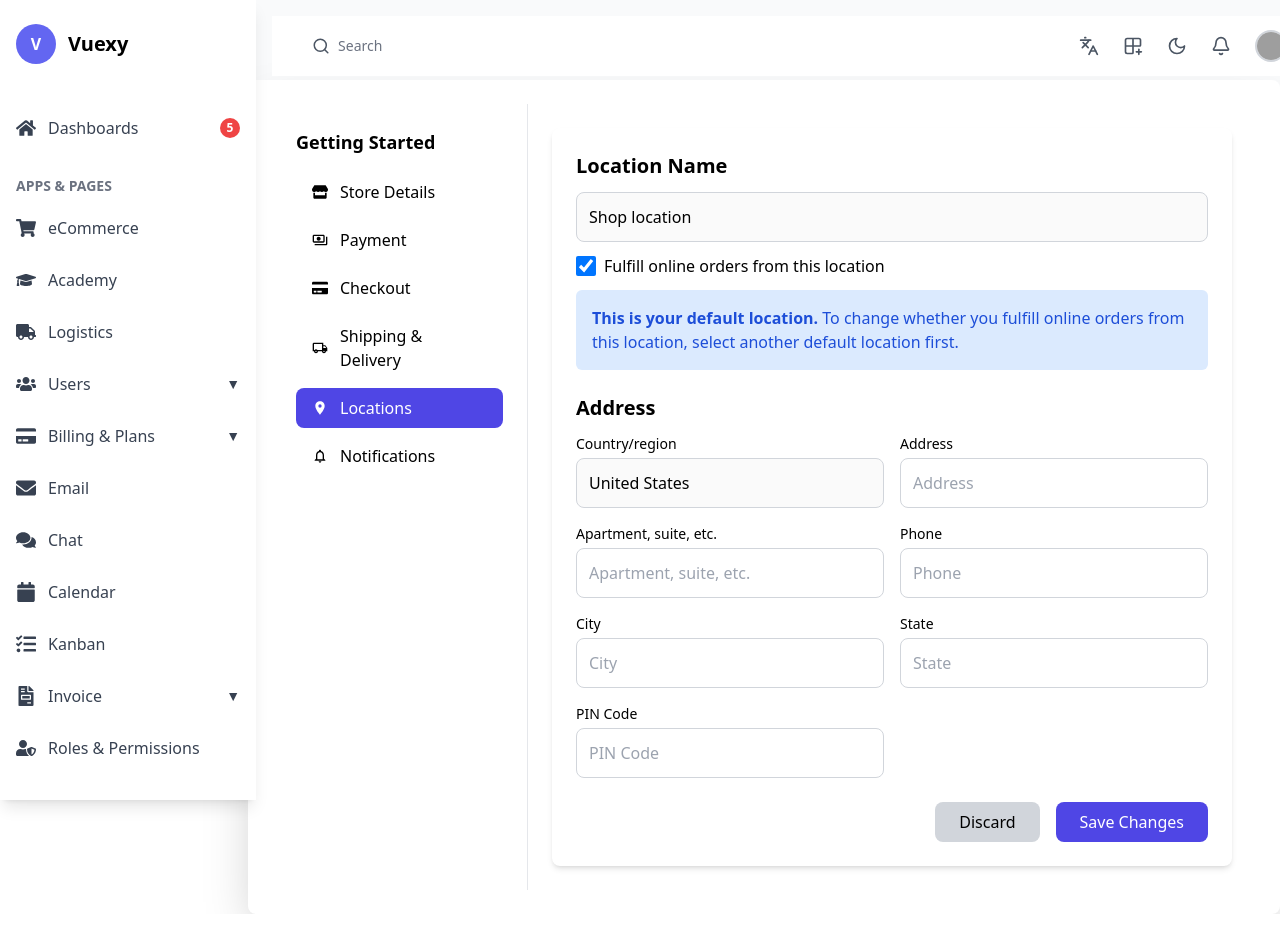
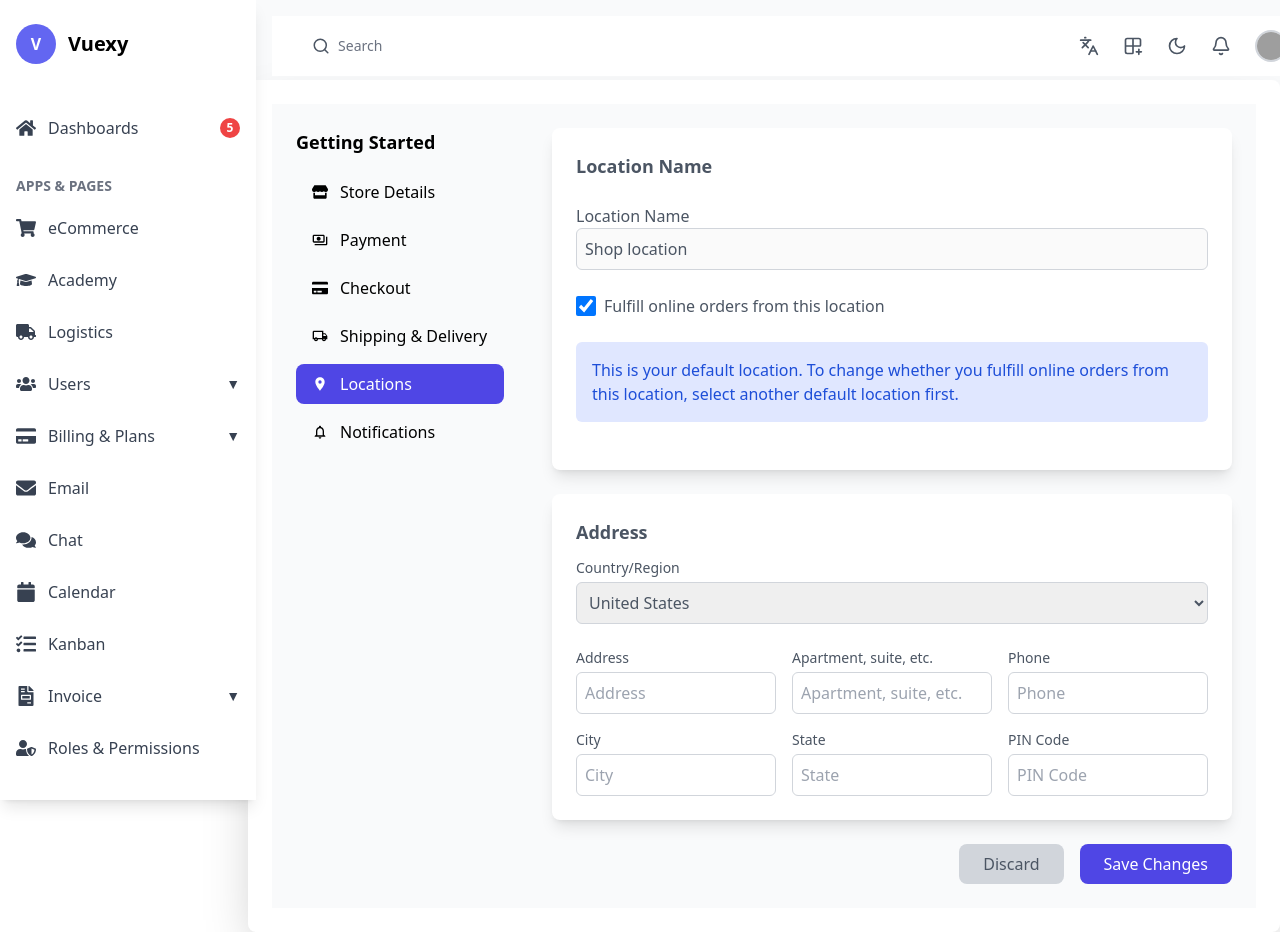
Before and after one commit to xnafi/dashboard, a React (Vite) app: page /ECommerceLocations in a window 1280 px wide. Built offline with nearby package versions, Linux system fonts and the light colour scheme; grey boxes are pictures that could not be loaded.

Commit message:
Ecommerce locations dark mode added

```diff
--- a/src/pages/eCommerce/ECommerceLocations.tsx
+++ b/src/pages/eCommerce/ECommerceLocations.tsx
@@ -21,9 +21,9 @@ const ECommerceLocations = () => {
 
   return (
     <div className="p-6 bg-gray-50 mt-20 ml-6 dark:bg-gray-900 div-dark max-w-full rounded-lg shadow-2xl">
-      <div className="flex dark:bg-gray-900">
+      <div className="flex dark:bg-gray-900 bg-gray-50">
         {/* Sidebar */}
-        <aside className="w-64 p-6 border-r border-gray-200 dark:border-gray-700">
+        <aside className="w-64 p-6   border-gray-200 dark:border-gray-700 ">
           <h2 className="text-lg font-semibold mb-4">Getting Started</h2>
           <ul className="space-y-2">
             {menuItems.map((item) => (
@@ -46,55 +46,71 @@ const ECommerceLocations = () => {
         {/* Right Side Content */}
         <div className="flex-1 p-6">
           {activeTab === "Locations" && (
-            <div className="bg-white p-6 rounded-lg shadow-md dark:bg-gray-800">
+            <div className="">
+              <div className="bg-white p-6 rounded-lg shadow-lg dark:bg-gray-800 mb-6 border-dark div-dark div-text">
                 {/* Location Name */}
                 <div className="mb-6">
-                <h3 className="text-xl font-semibold mb-3">Location Name</h3>
+                  <h3 className="text-lg font-semibold mb-6">Location Name</h3>
+                  <p>Location Name</p>
                   <input
                     type="text"
                     value="Shop location"
                     disabled
-                  className="w-full p-3 border border-gray-300 rounded-lg dark:bg-gray-700 dark:border-gray-600"
+                    className="w-full p-3 border border-gray-300 rounded-lg input-field"
                   />
-                <div className="mt-3 flex items-center">
-                  <input type="checkbox" checked className="w-5 h-5 mr-2 text-indigo-600" />
+                  <div className=" flex items-center mt-6 mb-6">
+                    <input
+                      type="checkbox"
+                      checked
+                      className="w-5 h-5 mr-2 text-indigo-600"
+                    />
                     <label>Fulfill online orders from this location</label>
                   </div>
-                <div className="mt-3 p-4 bg-blue-100 text-blue-700 rounded-md">
+                  <div className="mt-3 p-4 bg-indigo-100 text-blue-700 rounded-md dark:bg-indigo-400">
                     <p>
-                    <strong>This is your default location.</strong> To change whether you fulfill
-                    online orders from this location, select another default location first.
+                      This is your default location. To change whether you
+                      fulfill online orders from this location, select another
+                      default location first.
                     </p>
+                  </div>
                 </div>
               </div>
 
               {/* Address Section */}
+              <div className="p-6 rounded-lg shadow-lg bg-white dark:bg-gray-800 border-dark div-dark div-text">
+                <h3 className="text-lg font-semibold mb-3">Address</h3>
+
                 <div>
-                <h3 className="text-xl font-semibold mb-3">Address</h3>
-                <div className="grid grid-cols-2 gap-4">
-                  <div>
-                    <label className="block mb-1 text-sm">Country/region</label>
-                    <input
-                      type="text"
-                      value="United States"
-                      disabled
-                      className="w-full p-3 border border-gray-300 rounded-lg dark:bg-gray-700 dark:border-gray-600"
-                    />
+                  <label className="block mb-1 text-sm">Country/Region</label>
+                  <select className="w-full p-3 border border-gray-300 rounded-lg input-field">
+                    <option value="United States">United States</option>
+                    <option value="Canada">Canada</option>
+                    <option value="United Kingdom">United Kingdom</option>
+                    <option value="Australia">Australia</option>
+                    <option value="Germany">Germany</option>
+                    <option value="India">India</option>
+                    <option value="France">France</option>
+                    <option value="Japan">Japan</option>
+                  </select>
                 </div>
+
+                <div className="grid grid-cols-3 gap-4 mt-6">
                   <div>
                     <label className="block mb-1 text-sm">Address</label>
                     <input
                       type="text"
                       placeholder="Address"
-                      className="w-full p-3 border border-gray-300 rounded-lg dark:bg-gray-700 dark:border-gray-600"
+                      className="w-full p-3 border border-gray-300 rounded-lg input-field "
                     />
                   </div>
                   <div>
-                    <label className="block mb-1 text-sm">Apartment, suite, etc.</label>
+                    <label className="block mb-1 text-sm border-dark div-dark div-text">
+                      Apartment, suite, etc.
+                    </label>
                     <input
                       type="text"
                       placeholder="Apartment, suite, etc."
-                      className="w-full p-3 border border-gray-300 rounded-lg dark:bg-gray-700 dark:border-gray-600"
+                      className="w-full p-3 border border-gray-300 rounded-lg input-field dark:text-g"
                     />
                   </div>
                   <div>
@@ -102,7 +118,7 @@ const ECommerceLocations = () => {
                     <input
                       type="text"
                       placeholder="Phone"
-                      className="w-full p-3 border border-gray-300 rounded-lg dark:bg-gray-700 dark:border-gray-600"
+                      className="w-full p-3 border border-gray-300 rounded-lg input-field"
                     />
                   </div>
                   <div>
@@ -110,7 +126,7 @@ const ECommerceLocations = () => {
                     <input
                       type="text"
                       placeholder="City"
-                      className="w-full p-3 border border-gray-300 rounded-lg dark:bg-gray-700 dark:border-gray-600"
+                      className="w-full p-3 border border-gray-300 rounded-lg input-field"
                     />
                   </div>
                   <div>
@@ -118,7 +134,7 @@ const ECommerceLocations = () => {
                     <input
                       type="text"
                       placeholder="State"
-                      className="w-full p-3 border border-gray-300 rounded-lg dark:bg-gray-700 dark:border-gray-600"
+                      className="w-full p-3 border border-gray-300 rounded-lg input-field"
                     />
                   </div>
                   <div>
@@ -126,7 +142,7 @@ const ECommerceLocations = () => {
                     <input
                       type="text"
                       placeholder="PIN Code"
-                      className="w-full p-3 border border-gray-300 rounded-lg dark:bg-gray-700 dark:border-gray-600"
+                      className="w-full p-3 border border-gray-300 rounded-lg input-field"
                     />
                   </div>
                 </div>
@@ -134,7 +150,7 @@ const ECommerceLocations = () => {
 
               {/* Buttons */}
               <div className="mt-6 flex justify-end space-x-4">
-                <button className="px-6 py-2 bg-gray-300 rounded-lg hover:bg-gray-400 dark:bg-gray-700 dark:hover:bg-gray-600">
+                <button className="px-6 py-2 bg-gray-300 rounded-lg hover:bg-gray-400 dark:bg-gray-700 dark:hover:bg-gray-600 div-text">
                   Discard
                 </button>
                 <button className="px-6 py-2 bg-indigo-600 text-white rounded-lg hover:bg-indigo-700">
```
Lines whose indentation alone changed are shown as unchanged.
